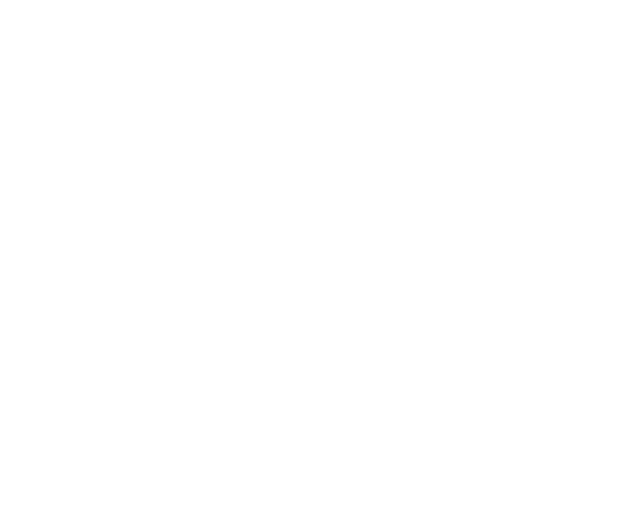
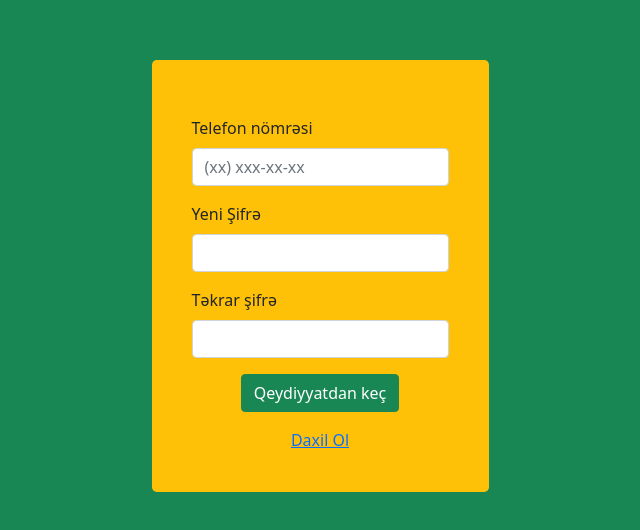
Before and after one commit to TAHiRLI/tripshare-react-typescript, a React (Create React App) app in the folder my-app/: page /Authentication in a window 1280 px wide. Shown: the part 124-654 px from the top of the page, without its empty margins (320-960 px from the left). Built offline with nearby package versions, Linux system fonts and the light colour scheme.

Commit message:
login and register page and general layout design. closes #30

```diff
--- /dev/null
+++ b/my-app/src/pages/Auth/components/Login/index.tsx
@@ -0,0 +1,38 @@
+import React from 'react'
+
+function Login({changeOption}) {
+
+  const handleClick = (e)=>{
+    e.preventDefault();
+    changeOption()
+  }
+  return (
+    <div className='p-4' >
+
+      <form action="">
+        <div className='my-3'>
+            <label className='form-label' htmlFor="">Telefon nömrəsi</label>
+            <input className='form-control' type="text"  placeholder='(xx) xxx-xx-xx'/>
+        </div>
+
+        <div className='my-3'>
+          <label className='form-label' htmlFor="">Şifrə</label>
+          <input className='form-control' type="password" />
+        </div>
+
+
+        <div className="">
+          <button className="m-auto d-block mt-3 btn btn-success">Daxil</button>
+        </div>
+
+      </form>
+
+    <p className='text-center mt-3 mb-0'>
+
+      <a href="" onClick={handleClick}>Qeydiyyatdan keç</a>
+    </p>
+    </div>
+  )
+}
+
+export default Login
--- /dev/null
+++ b/my-app/src/pages/Auth/components/Register/index.tsx
@@ -0,0 +1,38 @@
+import React from 'react'
+
+function Register({changeOption}) {
+
+  const handleClick = (e)=>{
+    e.preventDefault();
+    changeOption();
+  }
+  return (
+    <div className='p-4' >
+      <form action="">
+        <div className="my-3">
+          <label htmlFor="" className="form-label">Telefon nömrəsi</label>
+          <input type="text" className='form-control' placeholder='(xx) xxx-xx-xx' />
+        </div>
+        <div className="my-3">
+          <label htmlFor="" className="form-label">Yeni Şifrə</label>
+          <input type="password" className='form-control' />
+        </div>
+        <div className='my-3'>
+          <label className='form-label' htmlFor="">Təkrar şifrə</label>
+          <input className='form-control' type="password" />
+        </div>
+        <div>
+          <button type='submit' className='btn btn-success m-auto d-block mt-3'>Qeydiyyatdan keç</button>
+        </div>
+      </form>
+
+      <p className="mt-3 text-center mb-0">
+
+      <a href='#' onClick={handleClick}>Daxil Ol</a>
+
+      </p>
+    </div>
+  )
+}
+
+export default Register
--- /dev/null
+++ b/my-app/src/pages/Auth/index.tsx
@@ -0,0 +1,26 @@
+import React from 'react'
+import "./style.scss"
+import Login from './components/Login'
+import Register from './components/Register';
+
+function AuthPage() {
+ const [isMember, setIsMemeber] = React.useState<boolean>(false);
+
+ const changeComponent = ()=>{
+  setIsMemeber(state=>!state)
+ }
+
+  return (
+    <div className='bg-success h-min-100 d-flex justify-content-center align-items-center'>
+
+      <div className='bg-warning p-3 rounded-3'>
+        {isMember? <Login changeOption={changeComponent}/>: <Register changeOption={changeComponent}/> }
+
+      </div>
+
+
+    </div>
+  )
+}
+
+export default AuthPage
--- a/my-app/src/pages/pagesData.tsx
+++ b/my-app/src/pages/pagesData.tsx
@@ -1,8 +1,9 @@
-import Dropdown from "../components/Dropdown";
 import { routerType } from "../types/router.types";
 import About from "./About";
 import Home from "./Home";
+import Login from "./Auth/components/Login";
 import SearchPage from "./Search";
+import AuthPage from "./Auth";
 
 const pagesData:routerType[] =[
 {
@@ -19,7 +20,13 @@
     title:"SearchPage",
     path:"search",
     element:<SearchPage/>
+},
+{
+    title:"Auth Page",
+    path:"Authentication",
+    element: <AuthPage/>
 }
+
 ];
 
 export default pagesData;
```
Also changed, not shown: my-app/src/pages/Auth/style.scss (added).
